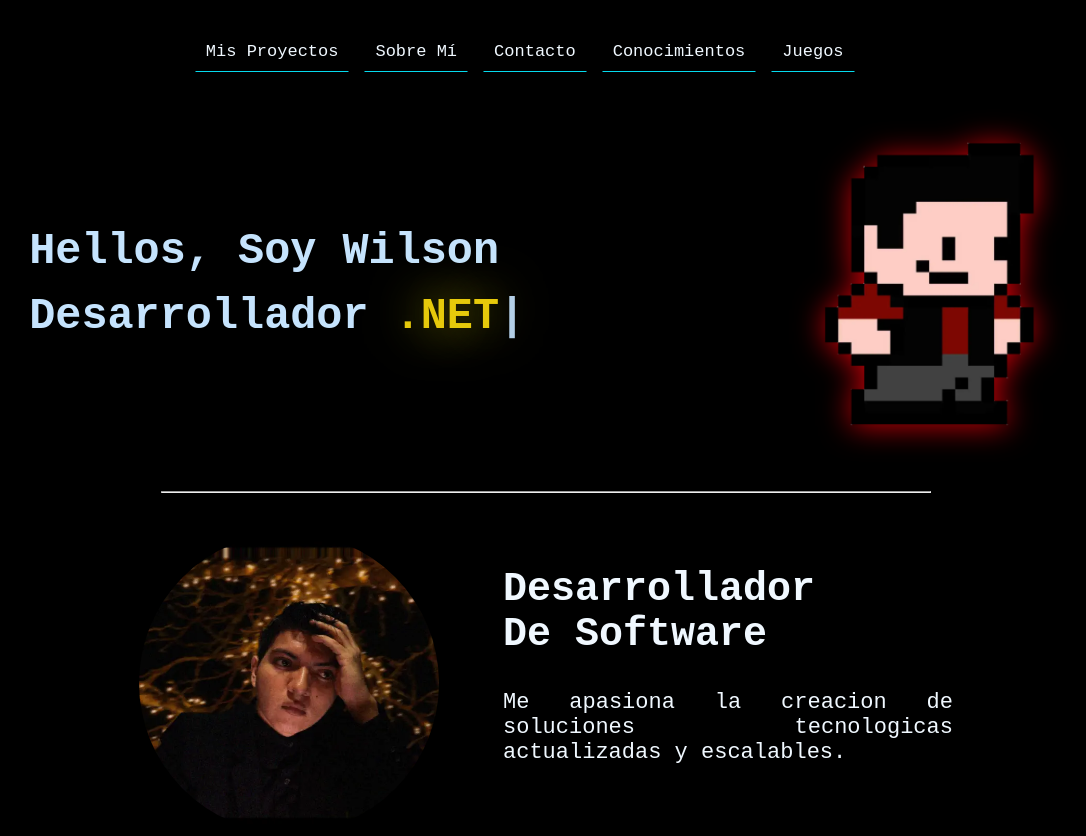
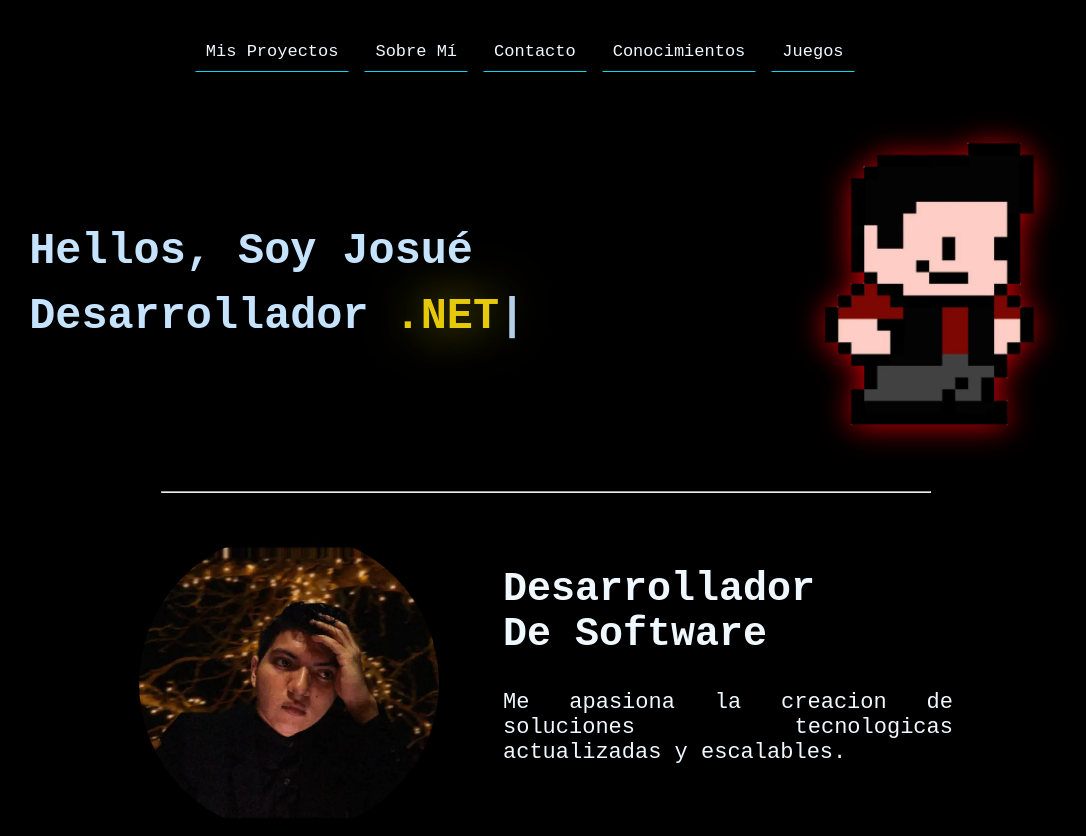
Before and after one commit to WilsonSolano/wilson-solano, a plain HTML site: page index.html in a window 1280 px wide. Shown: the top 836 px of the page, without its empty margins (94-1180 px from the left). Drawn offline with nearby package versions, Linux system fonts and the light colour scheme.

Commit message:
Cambio de nombre

```diff
--- a/index.html
+++ b/index.html
@@ -20,7 +20,7 @@
         </nav>
         <div class="encabe">
             <div class="textos">
-                <h2>Hellos, Soy Wilson <br> Desarrollador <span class="typed"></span></h2>
+                <h2>Hellos, Soy Josué <br> Desarrollador <span class="typed"></span></h2>
             </div>
             <img src="img/personaje.webp" alt="" class="perso">
         </div>
```
